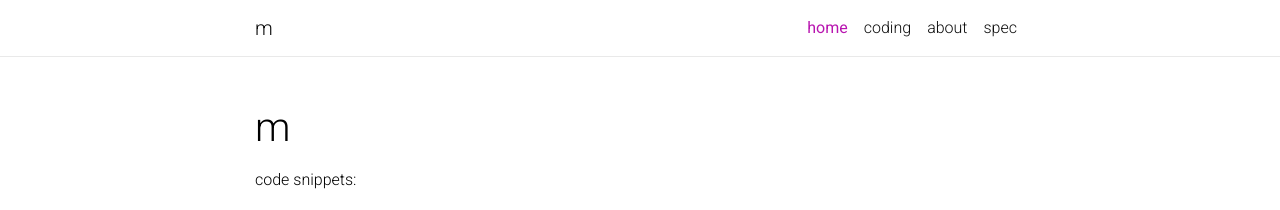
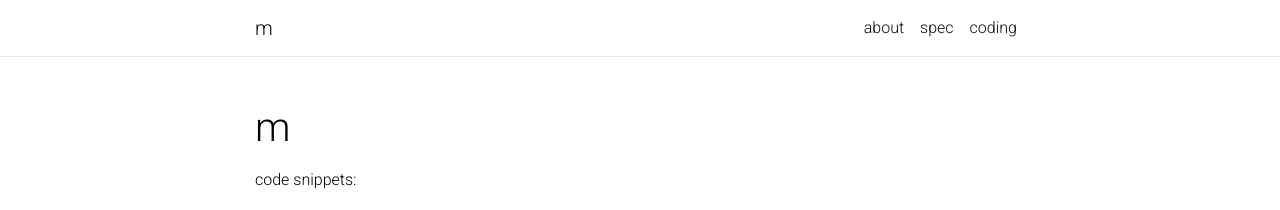
Before and after one commit to mlang-dev/m, a Jekyll site: the page built from docs/_pages/home.md, in a window 1280 px wide. Shown: the top 210 px of the page. Built offline with Jekyll 4.4.1, drawn with Linux system fonts in a browser that asks for light colours; nearby versions of some CDN libraries; emoji names are drawn with the system emoji font; a style sheet for code colours, icons or effects is not loaded.

Commit message:
update link

```diff
--- a/docs/_includes/header.html
+++ b/docs/_includes/header.html
@@ -1,10 +1,12 @@
 <header>
 
   <!-- Nav Bar -->
-    <nav id="navbar" class="navbar navbar-light navbar-expand-sm {% if site.navbar_fixed %}fixed-top{% else %}sticky-top{% endif %}">
+  <nav id="navbar"
+    class="navbar navbar-light navbar-expand-sm {% if site.navbar_fixed %}fixed-top{% else %}sticky-top{% endif %}">
     <div class="container">
       <a class="navbar-brand title font-weight-lighter" href="{{ site.baseurl | prepend: site.url }}/">
-       {% if site.title == "blank" %}<span class="font-weight-bold">{{ site.first_name }}</span> {{ site.middle_name }}  {{ site.last_name }}{% else %}{{ site.title }}{% endif %}
+        {% if site.title == "blank" %}<span class="font-weight-bold">{{ site.first_name }}</span> {{ site.middle_name }}
+        {{ site.last_name }}{% else %}{{ site.title }}{% endif %}
       </a>
       {% if site.show_social_icons %}
       <!-- Social Icons -->
@@ -13,7 +15,8 @@
       </div>
       {% endif %}
       <!-- Navbar Toggle -->
-      <button class="navbar-toggler collapsed ml-auto" type="button" data-toggle="collapse" data-target="#navbarNav" aria-controls="navbarNav" aria-expanded="false" aria-label="Toggle navigation">
+      <button class="navbar-toggler collapsed ml-auto" type="button" data-toggle="collapse" data-target="#navbarNav"
+        aria-controls="navbarNav" aria-expanded="false" aria-label="Toggle navigation">
         <span class="sr-only">Toggle navigation</span>
         <span class="icon-bar top-bar"></span>
         <span class="icon-bar middle-bar"></span>
@@ -29,18 +32,7 @@
                 <span class="sr-only">(current)</span>
               {% endif %}
             </a>
-          </li>
-          {% if site.blog_name %}
-          <!-- Blog -->
-          <li class="nav-item {% if page.url contains 'blog' %}active{% endif %}">
-            <a class="nav-link" href="{{ '/blog/' | relative_url }}">
-              coding
-              {% if page.title == "blog" %}
-              <span class="sr-only">(current)</span>
-              {% endif %}
-            </a>
-          </li>
-          {% endif %}
+          </li> -->
           <!-- Other pages -->
           {% assign sorted_pages = site.pages | sort: "title" %}
           {% for p in sorted_pages %}
@@ -55,9 +47,21 @@
           </li>
           {% endif %}
           {% endfor %}
+
+          {% if site.blog_name %}
+          <!-- Blog -->
+          <li class="nav-item {% if page.url contains 'blog' %}active{% endif %}">
+            <a class="nav-link" href="{{ '/blog/' | relative_url }}">
+              coding
+              {% if page.title == "blog" %}
+              <span class="sr-only">(current)</span>
+              {% endif %}
+            </a>
+          </li>
+          {% endif %}
           {% if site.enable_darkmode %}
-            <div class = "toggle-container">
-              <a id = "light-toggle">
+          <div class="toggle-container">
+            <a id="light-toggle">
               <i class="fas fa-moon"></i>
               <i class="fas fa-sun"></i>
             </a>
```
Also changed, not shown: other parts of docs/_includes/header.html (+1 -1 lines). Lines whose indentation alone changed are shown as unchanged.
